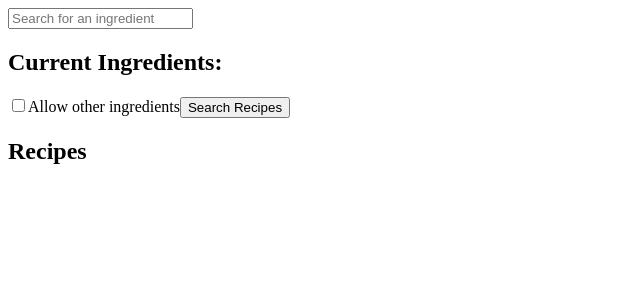
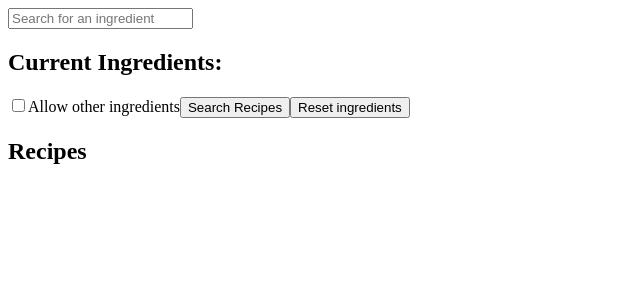
Before and after one commit to ziru-1/MixiMatch, a React (Vite) app: page / in a window 1280 px wide. Shown: the top 300 px of the page, without its empty margins (0-640 px from the left). Built offline with nearby package versions, Linux system fonts and the light colour scheme.

Commit message:
add reset ingredients and remove ingredient buttons

```diff
--- a/src/App.jsx
+++ b/src/App.jsx
@@ -39,6 +39,15 @@ const App = () => {
   const handleIngredientClick = (ingredient) => {
     setCurrentIngredients((prev) => [...prev, ingredient]);
     setIngredientQuery("");
+  };
+
+  const handleResetIngredients = () => {
+    setCurrentIngredients([]);
+    setRecipes([]);
+  };
+
+  const handleRemoveIngredient = (ingredientId) => {
+    setCurrentIngredients((prev) => prev.filter((ing) => ing.id!== ingredientId));
   };
 
   const handleCheckboxChange = () => {
@@ -98,7 +107,7 @@ const App = () => {
         <h2>Current Ingredients:</h2>
         <ul>
           {currentIngredients.map((ingredient) => {
-            return <li key={ingredient.id}>{ingredient.name}</li>;
+            return <li key={ingredient.id}>{ingredient.name} <button onClick={() => handleRemoveIngredient(ingredient.id)}>Remove</button></li>;
           })}
         </ul>
         <label>
@@ -110,6 +119,7 @@ const App = () => {
           Allow other ingredients
         </label>
         <button onClick={handleSearchRecipe}>Search Recipes</button>
+        <button onClick={handleResetIngredients}>Reset ingredients</button>
       </div>
       <div>
         <h2>Recipes</h2>
```
